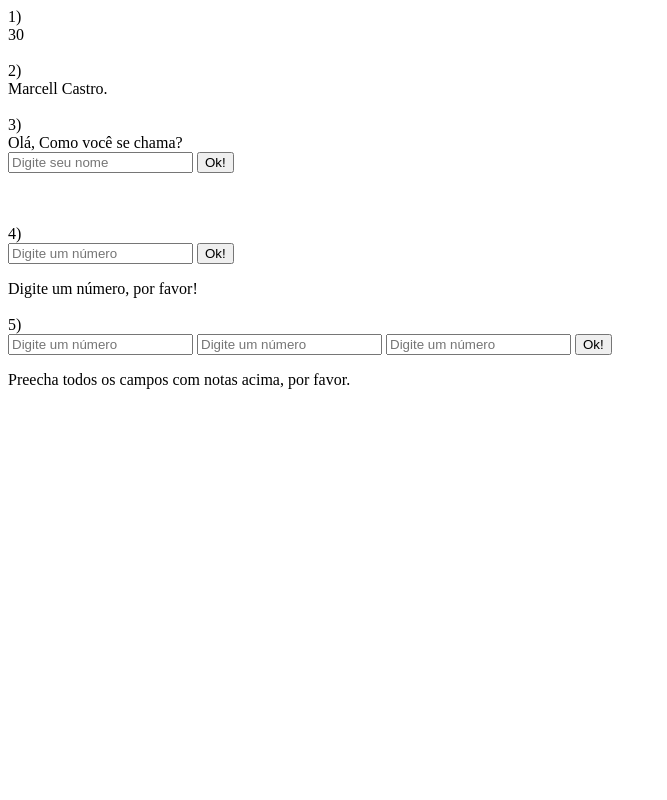
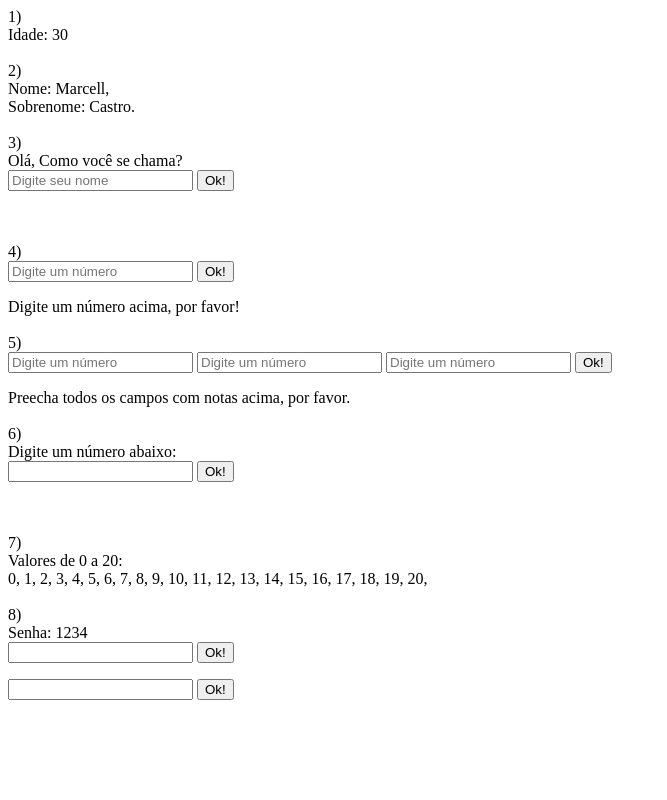
Before and after one commit to devaxl64/Perfomando_Front-End, a PHP site: page /Task2.php in a window 1280 px wide. Shown: the whole page, without its empty margins (0-667 px from the left). Run offline with PHP 8.4, Linux system fonts and the light colour scheme.

Commit message:
Perfomando front end
Terminando desafio Task2

```diff
--- a/Tsk_PHP/Task2.php
+++ b/Tsk_PHP/Task2.php
@@ -5,7 +5,7 @@
 // 1. Declare uma variável inteira (ex: $idade) e imprima seu valor na tela.
 echo "1) <br>";
 $idade = 30;
-echo $idade;
+echo "Idade: $idade";
 echo "<br>";
 echo "<br>";
 
@@ -13,7 +13,7 @@ echo "<br>";
 echo "2) <br>";
 $nome = "Marcell";
 $sobrenome = "Castro";
-echo $nome." ".$sobrenome.".";
+echo "Nome: $nome, <br>Sobrenome: $sobrenome.";
 
 echo "<br>";
 echo "<br>";
@@ -43,7 +43,7 @@ $digitarNumero = $_GET['digitarNumero'] ?? null;
 </form>
 <?php
 if ($digitarNumero == null){
-    echo "Digite um número, por favor!";
+    echo "Digite um número acima, por favor!";
 } elseif ($digitarNumero % 2 == 0) {
     echo "Este número é PAR!";
 } elseif ($digitarNumero % 2 != 0) {
@@ -87,10 +87,64 @@ echo "<br>";
 echo "<br>";
 
 // 6. Solicite um número e use um laço de repetição (for ou while) para imprimir todos os números de 1 até o número informado.
+echo "6)";
+?>
+<form method="get">
+    Digite um número abaixo:
+    <br>
+    <input type="text" name="numero">
+    <input type="submit" value="Ok!">
+</form>
+<?php
+if(isset($_GET['numero'])){
+    $numero = $_GET['numero'];
+
+    for ($i=1; $i <= $numero; $i++) {
+        echo "<br> Número: $i";
+    }
+}
+echo "<br>";
+echo "<br>";
 
 // 7. Crie um laço que imprima todos os números pares de 0 a 20.
+echo "7)";
+echo "<br> Valores de 0 a 20: <br>";
+$valor20 = 20;
+for ($i=0; $i <= $valor20; $i++) {
+        echo " $i,";
+    }
+echo "<br>";
+echo "<br>";
 
 // 8. Peça ao usuário para digitar uma senha. Use um laço while para continuar pedindo a senha até que a senha correta seja inserida.
+# Fiz com get para não ter que ficar excluíndo os cookies toda vez;
+
+#Ainda não consegui resolver::---------------------
+echo "8)";
+echo "<br> Senha: 1234<br>";
+?>
+<form method="get">
+    <input type="password" name="password">
+    <input type="submit" value="Ok!">
+</form>
+<?php
+$senhaCorreta = 1234;
+$limit = 1;
+if ($senhaCorreta == isset($_GET['password'])) {
+    echo "Acesso liberado!";
+} else {
+    do {
+        ?>
+        <form method="get">
+            <input type="password" name="password">
+            <input type="submit" value="Ok!">
+        </form>
+        <?php
+
+    } while (isset($_GET['password']) == $senhaCorreta);
+}
+echo "<br>";
+echo "<br>";
 
 // 9. Crie um programa que some todos os números de 1 a 100 usando um laço for.
 
```
